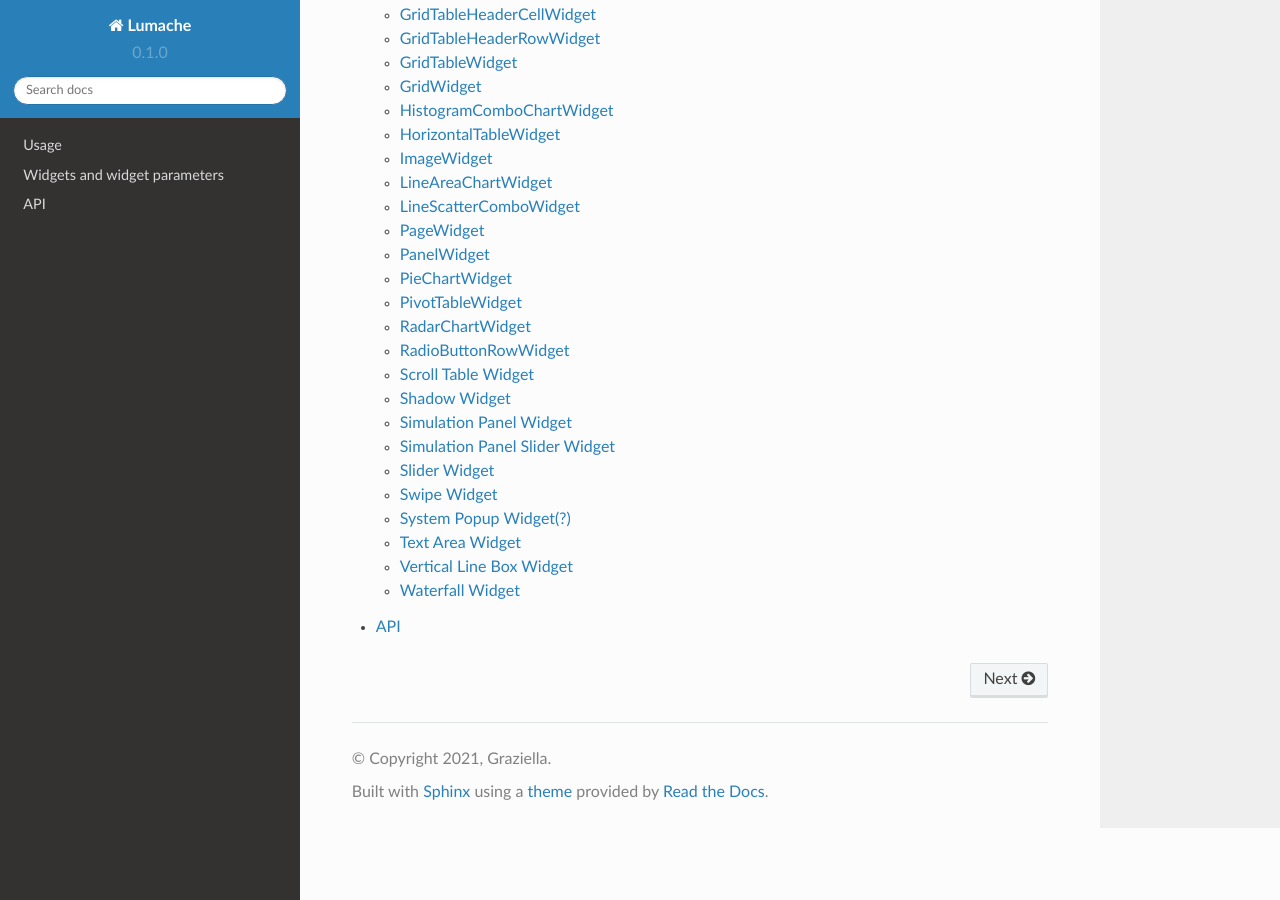
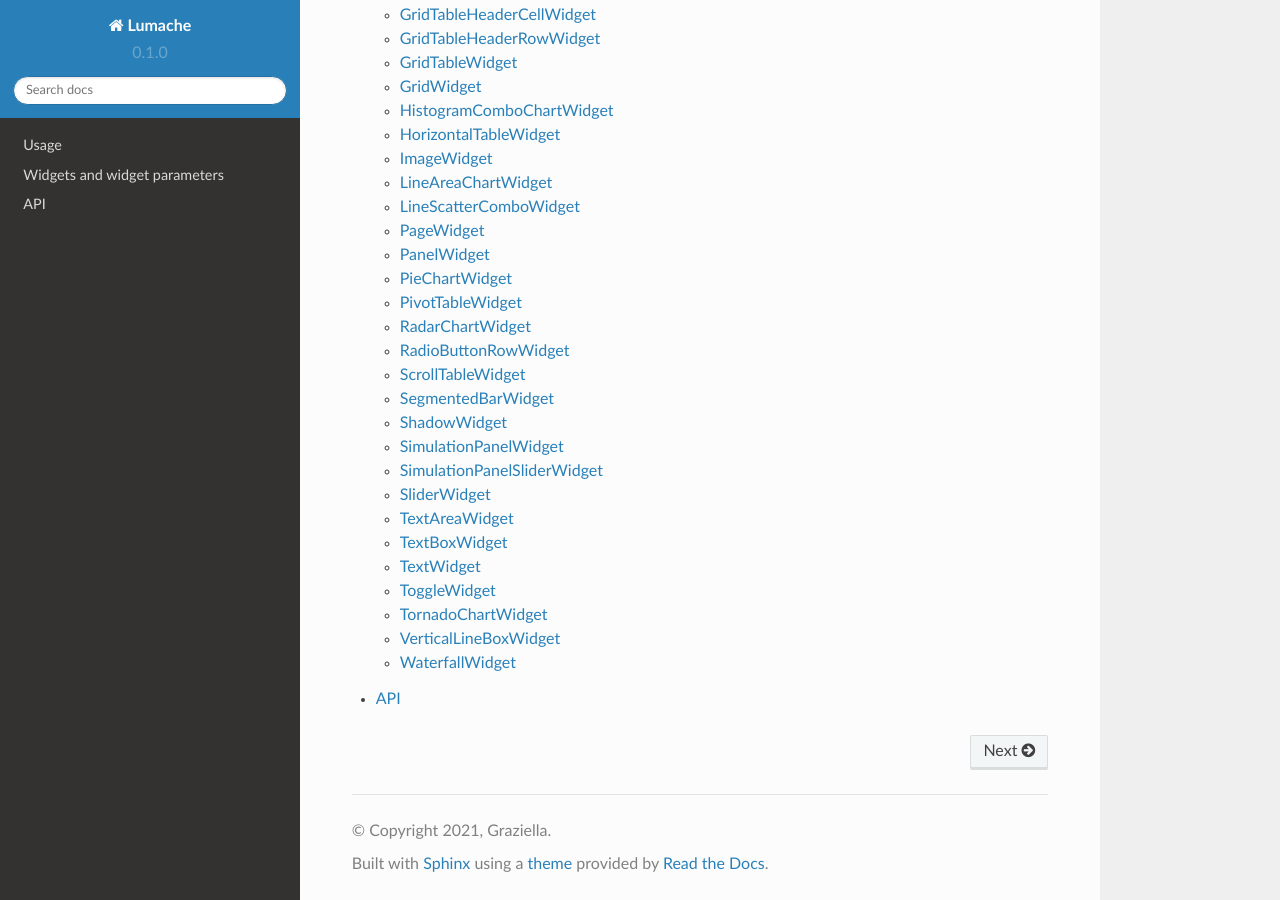
Before and after one commit to cshorv/analogic-docs, a Sphinx documentation site: the page built from docs/source/index.rst, in a window 1280 px wide and 900 px high, scrolled down 902 px. Built offline with Sphinx 7.4.7 and the Read the Docs theme 2.0.0, drawn with Linux system fonts in a browser that asks for light colours; part of the change alters nothing that is shown.

Commit message:
modifications

```diff
--- a/docs/source/widgets.rst
+++ b/docs/source/widgets.rst
@@ -1192,7 +1192,7 @@ selecting rows of the HorizontalTableWidget
       is not available
 
 
-Scroll Table Widget
+ScrollTableWidget
 -------------------
 
 **Description:** A table-type widget for displaying data in rows and
@@ -1208,21 +1208,10 @@ columns. It provides Excel-like functionality including editing cells
 
 -  id\ **:** widget id which used for reference in framework
 -  type\ **:** type of widget
--  visible\ **:** if widget visible (flag)
 -  headerWidth\ **:** width of header in pixel
--  height\ **:** number of height in pixel
 -  format\ **:** W-B-N format for default formatting
 -  startYear\ **:** Name of the starting year in numbers
 -  endYear\ **:** Name of the ending year in numbers
--  marginLeft\ **:** left margin
--  marginRight\ **:** right margin
--  marginTop\ **:** top margin
--  marginBottom\ **:** bottom margin
--  paddingLeft\ **:** left padding of the widget
--  paddingRight\ **:** right padding of the widget
--  paddingTop\ **:** top padding of the widget
--  paddingBottom\ **:** bottom padding of the widget
--  width\ **:** width of the widget (in % or px)
 -  **ribbons (hidden in current version):**
 
    -  bar1:  {name, textColor, backgroundColor}
@@ -1259,9 +1248,9 @@ Data repository specifics (Comment functionality working with 2 special
 event commentEdit and commentShow, these events transfer the clicked
 scroll table row information to the comment container’s widgets).
 
-.. _section-12:
-
-Segmented Bar Widget
+
+SegmentedBarWidget
+------------------
 
 **Description:** A special multi-section bar chart widget primary used
 for statistical analysis
@@ -1278,13 +1267,6 @@ for statistical analysis
 -  type\ **:** Type of Widget
 -  hideIfNoData\ **:** boolean if true the widget will hide with empty
    content
--  visible: if widget visible (flag)
--  width: width of the button (%), if hasLayout == true, default: 50%
--  height\ **:** height of widget
--  marginLeft: pixel count of margin position
--  marginRight: pixel count of margin position
--  marginTop: pixel count of margin position
--  marginBottom: pixel count of margin position
 -  listen: {event, method} events for the widget listen to and method to
    do
 -  skin: Selected button skin
@@ -1300,9 +1282,8 @@ for statistical analysis
    -  **query for data Structure: {value:}**
    -  **parsingControl type: matrix**
 
-.. _section-13:
-
-Segmented Control Item Widget
+
+SegmentedControlItemWidget
 
 **Description:** Logical widget type to represent the
 SegmentedControlWidget options.
@@ -1313,11 +1294,6 @@ SegmentedControlWidget options.
 
 -  id\ **:** Widget Id which used for reference in framework
 -  type\ **:** Type of Widget
--  width: width of segmented conrol item
--  marginLeft: pixel count of margin position
--  marginRight: pixel count of margin position
--  marginTop: pixel count of margin position
--  marginBottom: pixel count of margin position
 -  skin: Selected skin of widget
 -  value\ **:**  ‘1’ if the default value is ON, and ‘0’ if the default
    vaule is OFF
@@ -1329,9 +1305,8 @@ SegmentedControlWidget options.
 
 **Data connection to TM1:** NO
 
-.. _section-14:
-
-Segmented Control Widget
+
+SegmentedControlWidget
 
 **Description**: This widget is used to switch between displaying
 different sets of data.
@@ -1346,30 +1321,25 @@ different sets of data.
 
 -  id\ **:** widget id which used for reference in framework
 -  type\ **:** type of widget
--  marginLeft\ **:** left margin
--  marginRight\ **:** right margin
--  marginTop\ **:** top margin
--  marginBottom\ **:** bottom margin
--  visible\ **:** if widget visible
 -  skin\ **:** skin of the widget
--  width\ **:** width of segmented control in %
 -  listen\ **:** {event, method} events for the widget listen to and
    method to do
 
 **Data connection to TM1:**\ NO
 
-Shadow Widget
+ShadowWidget
 -------------
 
 **Description**:
 
+
 **Example**:
 
 **Config Parameters:**
 
 **Data connection to TM1:**\ NO
 
-Simulation Panel Widget
+SimulationPanelWidget
 -----------------------
 
 **Description**:
@@ -1380,19 +1350,13 @@ Simulation Panel Widget
 
 -  id\ **:** widget id which used for reference in framework
 -  type\ **:** type of widget
--  marginLeft\ **:** left margin
--  marginRight\ **:** right margin
--  marginTop\ **:** top margin
--  marginBottom\ **:** bottom margin
--  visible\ **:** if widget visible
 -  skin\ **:** skin of the widget
--  width\ **:** width of segmented control in %
 -  listen\ **:** {event, method} events for the widget listen to and
    method to do
 
 **Data connection to TM1:**\ NO
 
-Simulation Panel Slider Widget
+SimulationPanelSliderWidget
 ------------------------------
 
 **Description**:
@@ -1403,11 +1367,6 @@ Simulation Panel Slider Widget
 
 -  id\ **:** widget id which used for reference in framework
 -  type\ **:** type of widget
--  marginLeft\ **:** left margin
--  marginRight\ **:** right margin
--  marginTop\ **:** top margin
--  marginBottom\ **:** bottom margin
--  visible\ **:** if widget visible
 -  minValue:
 -  maxValue:
 -  currentValue:
@@ -1417,82 +1376,26 @@ Simulation Panel Slider Widget
 
 **Data connection to TM1:**\ NO
 
-.. _section-15:
-
-Slider_old Widget
+
+
+SliderWidget
+-------------
 
 **Description:** This widget allows users to set or adjust a value.
 
-|image48|
-
-**Example:**
-
-|image49|
+**Example:**
+
+|image50|
 
 **Config Parameters:**
 
 -  id\ **:** Widget Id which used for refeerence in framework
 -  type: Type of Widget
 -  width: width of the button (%), if hasLayout == true, default: 50%
--  height\ **:** height of the button
 -  hideIfNoData: boolean if true the widget will hide with empty content
 -  largeIncrement: The larger value you can increase
 -  listen: {event, method} events for the widget listen to and method to
    do
--  marginBottom: pixel count of margin position
--  marginLeft: pixel count of margin position
--  marginRight: pixel count of margin position
--  marginTop: pixel count of margin position
--  maxRange\ **:** Maximal value
--  minRange\ **:** Minimal value
--  skin: Selected skin of the widget
--  smallIncrement\ **:** The smaller value you can increase
--  title\ **:** title of the widget
--  trackValueFontColor: color of the track value label font
--  trackValueFontSize: size of the track value label font
--  trackValueMagnifierLabelFontColor: color of the magnifier label font
--  trackValueMagnifierLabelFontSize: size of the magnifier label font
--  value: default value of slider
--  visible: if widget visible (flag)
-
-**Data connection to TM1:**\ YES
-
-**Data repository specifics:**
-
--  state or init query if data feed from TM1:
-
-   -  **parsingControl type:** matrix
-
-      -  cols
-      -  minValue
-      -  maxValue
-      -  currentValue
-      -  unit
-      -  ordinal
-
-Slider Widget
--------------
-
-**Description:** This widget allows users to set or adjust a value.
-
-**Example:**
-
-|image50|
-
-**Config Parameters:**
-
--  id\ **:** Widget Id which used for refeerence in framework
--  type: Type of Widget
--  width: width of the button (%), if hasLayout == true, default: 50%
--  height\ **:** height of the button
--  hideIfNoData: boolean if true the widget will hide with empty content
--  largeIncrement: The larger value you can increase
--  listen: {event, method} events for the widget listen to and method to
-   do
--  marginBottom: pixel count of margin position
--  marginLeft: pixel count of margin position
--  marginRight: pixel count of margin position
--  marginTop: pixel count of margin position
 -  maxRange\ **:** Maximal value
 -  minRange\ **:** Minimal value
 -  skin: Selected skin of the widget
@@ -1524,45 +1427,9 @@ Slider Widget
       -  unit
       -  ordinal
 
-Swipe Widget
-------------
-
-**Description**:
-
-**Example**:
-
-**Config Parameters:**
-
--  id\ **:** widget id which used for reference in framework
--  backdrop:
--  bgColor:bgScrollable:
--  closeBtn:
--  closedSizeStr:
--  fixed:
--  heightStr:
--  pinned:
--  position:
--  skin:
--  fadingSpeed:
--  widthStr:
-
-**Data connection to TM1:**\ NO
-
-System Popup Widget(?)
-----------------------
-
-**Description**:
-
-**Example**:
-
-**Config Parameters:**
-
--  id\ **:** widget id which used for reference in framework
-
-**Data connection to TM1:**\ NO
-
-
-Text Area Widget
+
+
+TextAreaWidget
 ----------------
 
 **Description:** This widget is used for entering multiple lines of
@@ -1578,13 +1445,6 @@ text. The widget is resizable by bottom right corner drag and drop
 
 -  id\ **:** widget id which used for reference in framework
 -  type\ **:** type of widget
--  height\ **:** text title height
--  height: height of widget
--  margin: right margin (flag)
--  marginLeft: pixel count of margin position
--  marginRight: pixel count of margin position
--  marginTop: pixel count of margin position
--  marginBottom: pixel count of margin position
 -  listen: {event, method} events for the widget listen to and method to
    do
 -  skin: Selected skin of widget:
@@ -1616,9 +1476,9 @@ text. The widget is resizable by bottom right corner drag and drop
       -  text
       -  ordinal
 
-.. _section-16:
-
-Text Box Widget
+
+TextBoxWidget
+-------------
 
 **Description:** This widget is used for entering a single line of text.
 
@@ -1632,16 +1492,10 @@ Text Box Widget
 
 -  id\ **:** widget ID used for reference in framework
 -  type\ **:** type of widget
--  marginLeft\ **:** left margin
--  marginRight\ **:** right margin
--  marginTop\ **:** top margin
--  marginBottom\ **:** bottom margin
 -  titleFontSize\ **:** font size of the title
 -  titleFontColor\ **:** font color of the title
 -  textFontSize\ **:** font size of the text
 -  textFontColor\ **:** font color of the text
--  width\ **:** width of the widget (in % or px)
--  height\ **:** height of the widget (in % or px)
 -  title\ **:** title of the textbox
 -  titleVisible\ **:** if widget title visible (flag)
 -  defaultText\ **:** shown by default in an empty cell, like a hint for
@@ -1688,9 +1542,8 @@ Text Box Widget
 
 |image55|
 
-.. _section-17:
-
-Text Widget
+TextWidget
+----------
 
 **Description:** This widget is used to display text
 
@@ -1712,8 +1565,6 @@ Text Widget
 -  iconWidth:
 -  title\ **:** title of the widget
 -  body\ **:** text in the body of the widget
--  width\ **:** width of the widget (in % or px)
--  height\ **:** height of the widget
 -  titleFontSize\ **:** size of the text in the title
 -  titleFontColor\ **:** color of the text in the title
 -  titleBackgroundColor:
@@ -1724,10 +1575,6 @@ Text Widget
 -  bodyBackgroundColor:
 -  bodyCursor:
 -  bodyFontWeight:
--  marginLeft\ **:** left margin
--  marginRight\ **:** right margin
--  marginTop\ **:** top margin
--  marginBottom\ **:** bottom margin
 -  skin\ **:** skin of the widget
 -  titleAlignment\ **:** alignment of the title
 -  bodyAlignment\ **:** the alignment of the text in the body
@@ -1737,8 +1584,6 @@ Text Widget
 -  ordinal:
 -  listen\ **:** {event, method} events for the widget listen to and
    method to do
--  depends: only in GridTable, listen to a widget in another column of
-   the table (eg. [{col: 2, action: ‘slide’}])
 
 **Data connection to TM1:**\ OPTIONAL
 
@@ -1754,9 +1599,9 @@ Text Widget
 
 |image58|
 
-.. _section-18:
-
-Toggle Widget
+
+ToggleWidget
+------------
 
 **Description**: The purpose of this widget is to permit the user to
 make a binary choice, i.e. a choice between one of two possible mutually
@@ -1778,19 +1623,10 @@ exclusive options. (for example: on-off choice)
 -  confirmMessage: what confirm message should pop up
 -  groupId: ID of the connected toggle’s, each toggle has to be refer to
    the same group naming
--  height: height of the widget
 -  icon: selected icon of toggle when ON
 -  iconOff: selected icon of toggle when OFF
 -  listen: {event, method} events for the widget listen to and method to
    do
--  marginBottom: pixel count of margin position
--  marginLeft: pixel count of margin position
--  marginRight: pixel count of margin position
--  marginTop: pixel count of margin position
--  paddingBottom: bottom padding of the widget
--  paddingLeft: left padding of the widget
--  paddingRight: right padding of the widget
--  paddingTop: top padding of the widget
 -  skin: Selected button skin
 -  titleFontColor: color of the button label font
 -  titleFontSize: size of the button label font
@@ -1824,9 +1660,9 @@ exclusive options. (for example: on-off choice)
 -  only url, body and type settings are used. parsingControl settings is
    not available
 
-.. _section-19:
-
-Tornado Chart Widget
+
+TornadoChartWidget
+------------------
 
 **Description:** A special bar chart widget used for sensitivity
 analysis
@@ -1840,17 +1676,11 @@ analysis
 -  id\ **:** widget id which used for reference in framework
 -  type\ **:** type of widget
 -  title\ **:** title of the widget
--  width\ **:** width of the widget (in % or px)
--  height\ **:** height of the widget
 -  xAxisLabel\ **:** label of the x-axis
 -  baseValue\ **:** base value of the chart
 -  xMin\ **:** minimum value of the x-axis
 -  xMax\ **:** maximum value of the x-axis
 -  range\ **:** range of the chart (= xMax - xMin)
--  marginLeft\ **:** left margin
--  marginRight\ **:** right margin
--  marginTop\ **:** top margin
--  marginBottom\ **:** bottom margin
 -  zoomable\ **:** if the widget can be enlarged (flag)
 -  skin\ **:** skin of the widget
 -  dataset\ **:** $.extend(true, o.dataset \|\| [], data.dataset \|\|
@@ -1884,7 +1714,7 @@ rightColor:, legendLabel:}
  matrix
 
 
-Vertical Line Box Widget
+VerticalLineBoxWidget
 ------------------------
 
 **Description:** Sub-widget of LineAreaChartWidget
@@ -1897,13 +1727,6 @@ Vertical Line Box Widget
 
 -  id\ **:** Widget Id which used for reference in framework
 -  type\ **:** Type of Widget
--  visible: if widget visible (flag)
--  width: width of the button (%), if hasLayout == true, default: 50%
--  height\ **:** height of widget
--  marginLeft: pixel count of margin position
--  marginRight: pixel count of margin position
--  marginTop: pixel count of margin position
--  marginBottom: pixel count of margin position
 -  listen: {event, method} events for the widget listen to and method to
    do
 -  dataset\ **:** [{lineVisible: boolean, lineStyle:
@@ -1921,7 +1744,7 @@ Vertical Line Box Widget
    2. **parsingControl type: matrix**
 
 
-Waterfall Widget
+WaterfallWidget
 ----------------
 
 **Description:** A chart widget used to show how a net value is arrived
@@ -1951,7 +1774,6 @@ contributions.
 -  maxYAxis\ **:** maximum value of the y-axis
 -  yAxisGridLineNum\ **:** number of horizontal grid lines
 -  yAxisDecimalNum:
--  height\ **:** height of the widget
 -  defaultColor\ **:** default color of the widget (currently #F3F4F6)
 -  skin\ **:** skin of the widget
 -  hiddenDatasets:
```
Also changed, not shown: docs/source/radarchart_widget.jpg (renamed from docs/source/images/radarchart_widget.jpg).
